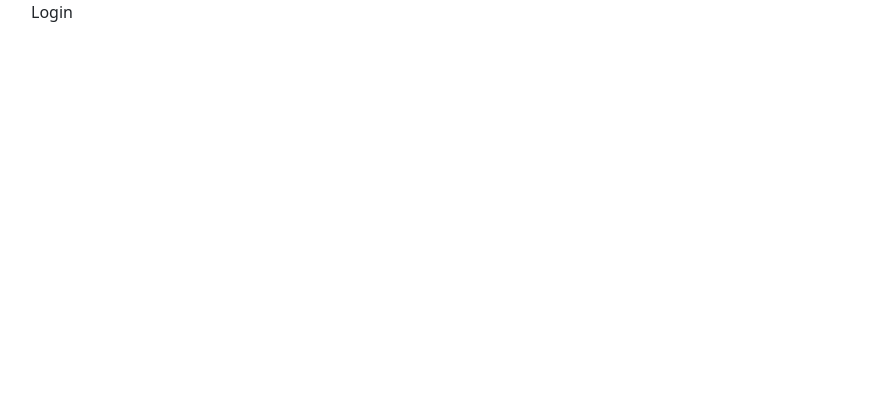
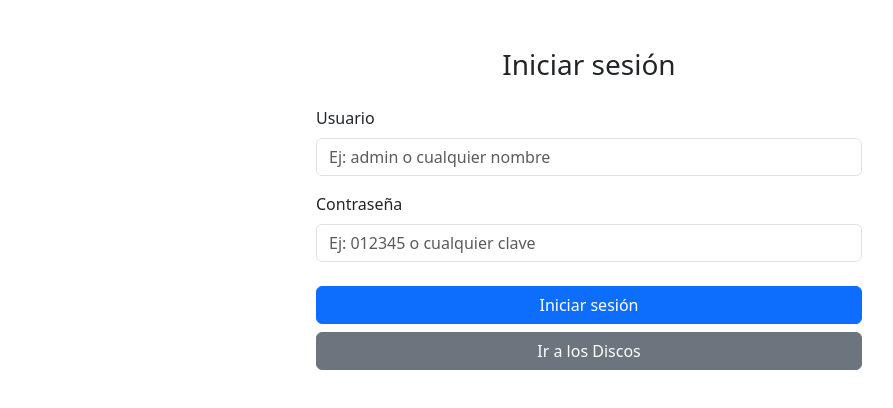
Before and after one commit to Ariel333111/ProyectoFinalReactAEO, a React (Vite) app: page /Login in a window 1280 px wide. Shown: the top 408 px of the page, without its empty margins (51-944 px from the left). Built offline with nearby package versions, Linux system fonts and the light colour scheme.

Commit message:
Se hace la funcionalidad AuthContext para las rutas protegidas y login

```diff
--- a/src/App.jsx
+++ b/src/App.jsx
@@ -8,9 +8,13 @@ import Contact from "./pages/Contact";
 import About from "./pages/About";
 import Login from "./pages/Login";
 import { CarritoProvider } from "./components/CarritoContext";
+import { AuthProvider } from "./components/AuthContext";
+import RutaProtegida from "./components/RutaProtegida";
+import RutaAdmin from "./components/RutaAdmin";
 
 function App() {
   return (
+    <AuthProvider>
       <CarritoProvider>
         <Router>
           <Routes>
@@ -18,12 +22,27 @@ function App() {
             <Route path="/About" element={<About />} />
             <Route path="/Contact" element={<Contact />} />
             <Route path="/Login" element={<Login />} />
-          <Route path="/Admin" element={<Admin />} />
+            <Route
+              path="/Admin"
+              element={
+                <RutaAdmin>
+                  <Admin />
+                </RutaAdmin>
+              }
+            />
             <Route path="/Ofertas" element={<Ofertas />} />
-          <Route path="/Carrito" element={<Carrito />} />
+            <Route
+              path="/Carrito"
+              element={
+                <RutaProtegida>
+                  <Carrito />
+                </RutaProtegida>
+              }
+            />
           </Routes>
         </Router>
       </CarritoProvider>
+    </AuthProvider>
   );
 }
 
--- /dev/null
+++ b/src/components/AuthContext.jsx
@@ -0,0 +1,38 @@
+import { createContext, useContext, useState } from "react";
+
+const AuthContext = createContext();
+
+export const AuthProvider = ({ children }) => {
+  const [user, setUser] = useState(() => {
+    const storedUser = localStorage.getItem("authUser");
+    return storedUser ? JSON.parse(storedUser) : null;
+  });
+
+  const login = (username, password) => {
+    let userData;
+    // Para admin
+    if (username === "admin" && password === "012345") {
+      userData = { username: "admin", role: "admin" };
+    } else {
+      // Cualquier otro nombre y clave
+      userData = { username, role: "user" };
+    }
+
+    setUser(userData);
+    localStorage.setItem("authUser", JSON.stringify(userData));
+    return true;
+  };
+
+  const logout = () => {
+    setUser(null);
+    localStorage.removeItem("authUser");
+  };
+
+  return (
+    <AuthContext.Provider value={{ user, login, logout }}>
+      {children}
+    </AuthContext.Provider>
+  );
+};
+
+export const useAuth = () => useContext(AuthContext);
--- a/src/components/NavBar.jsx
+++ b/src/components/NavBar.jsx
@@ -4,10 +4,38 @@ import "bootstrap-icons/font/bootstrap-icons.css";
 import { CartFill } from "react-bootstrap-icons";
 import { CarritoContext } from "./CarritoContext";
 import { useContext } from "react";
+import { useAuth } from "./AuthContext";
+import Swal from "sweetalert2";
 
 function Navegacion() {
   const { carrito } = useContext(CarritoContext);
+  const { user, logout } = useAuth();
+  const navigate = useNavigate();
+
   const totalItems = carrito.reduce((acc, item) => acc + item.cantidad, 0);
+
+  const handleLogout = () => {
+    Swal.fire({
+      title: "¿Cerrar sesión?",
+      text: "Tu sesión actual se cerrará",
+      icon: "warning",
+      showCancelButton: true,
+      confirmButtonText: "Sí, cerrar",
+      cancelButtonText: "Cancelar",
+    }).then((result) => {
+      if (result.isConfirmed) {
+        logout();
+        Swal.fire({
+          icon: "success",
+          title: "Sesión cerrada",
+          text: "Hasta pronto 👋",
+          timer: 1500,
+          showConfirmButton: false,
+        });
+        navigate("/");
+      }
+    });
+  };
 
   return (
     <Navbar expand="lg" style={{ backgroundColor: "#b3cde0" }} className="py-3">
@@ -26,9 +54,17 @@ function Navegacion() {
           />
           <span className="fw-bold ms-2 text-dark">Vinilos E-Commerce</span>
         </Navbar.Brand>
+
         <Navbar.Toggle aria-controls="basic-navbar-nav" />
         <Navbar.Collapse id="basic-navbar-nav">
           <Nav className="d-flex gap-4 justify-content-start w-75">
+            {/* Mostrar nombre del usuario logueado */}
+            {user && (
+              <span className="text-dark fw-bold align-self-center">
+                Hola, {user.username}
+              </span>
+            )}
+
             <Nav.Link as={Link} to="/" className="text-dark">
               Productos
             </Nav.Link>
@@ -42,15 +78,26 @@ function Navegacion() {
               Sobre Nosotros
             </Nav.Link>
 
+            {/* Solo mostrar Admin si el usuario es admin */}
+            {user?.role === "admin" && (
               <Nav.Link as={Link} to="/Admin" className="text-dark">
                 Admin
               </Nav.Link>
+            )}
 
+            {/* Mostrar Login si no hay usuario */}
+            {!user && (
               <Nav.Link as={Link} to="/Login" className="text-dark">
                 Login
               </Nav.Link>
+            )}
 
-            <Button variant="outline-light">Cerrar sesión</Button>
+            {/* Mostrar Cerrar sesión si hay usuario */}
+            {user && (
+              <Button variant="outline-dark" onClick={handleLogout}>
+                Cerrar sesión
+              </Button>
+            )}
 
             <Nav.Link
               as={Link}
--- /dev/null
+++ b/src/components/RutaAdmin.jsx
@@ -0,0 +1,10 @@
+// src/components/AdminRoute.jsx
+import { Navigate } from "react-router-dom";
+import { useAuth } from "./AuthContext";
+
+const RutaAdmin = ({ children }) => {
+  const { user } = useAuth();
+  return user?.role === "admin" ? children : <Navigate to="/Login" />;
+};
+
+export default RutaAdmin;
--- /dev/null
+++ b/src/components/RutaProtegida.jsx
@@ -0,0 +1,10 @@
+// src/components/ProtectedRoute.jsx
+import { Navigate } from "react-router-dom";
+import { useAuth } from "./AuthContext";
+
+const RutaProtegida = ({ children }) => {
+  const { user } = useAuth();
+  return user ? children : <Navigate to="/Login" />;
+};
+
+export default RutaProtegida;
--- a/src/pages/Login.jsx
+++ b/src/pages/Login.jsx
@@ -1,7 +1,108 @@
-import { Container } from "react-bootstrap";
+import { useState } from "react";
+import { useNavigate } from "react-router-dom";
+import { useAuth } from "../components/AuthContext";
+import { Button, Form, Spinner, Container, Row, Col } from "react-bootstrap";
+import Swal from "sweetalert2";
 
-function Login() {
-  return <Container>Login</Container>;
-}
+const Login = () => {
+  const [username, setUsername] = useState("");
+  const [password, setPassword] = useState("");
+  const [loading, setLoading] = useState(false);
+  const { login } = useAuth();
+  const navigate = useNavigate();
+
+  const handleSubmit = async (e) => {
+    e.preventDefault();
+
+    if (!username.trim() || !password.trim()) {
+      Swal.fire({
+        icon: "warning",
+        title: "Campos vacíos",
+        text: "Por favor completá usuario y contraseña",
+      });
+      return;
+    }
+
+    setLoading(true);
+
+    const normalizedUsername = username.trim().toLowerCase();
+    const success = login(normalizedUsername, password);
+
+    setTimeout(() => {
+      setLoading(false);
+      if (success) {
+        Swal.fire({
+          icon: "success",
+          title: `¡Bienvenido ${normalizedUsername}!`,
+          text:
+            normalizedUsername === "admin" && password === "1234"
+              ? "Accediendo al panel de administración"
+              : "Accediendo a Vinilos E-Commerce",
+          timer: 2200,
+          showConfirmButton: false,
+        });
+
+        if (normalizedUsername === "admin" && password === "1234") {
+          navigate("/Admin");
+        } else {
+          navigate("/");
+        }
+      } else {
+        Swal.fire({
+          icon: "error",
+          title: "Credenciales incorrectas",
+          text: "Intentá nuevamente",
+        });
+      }
+    }, 1000); // Simula carga
+  };
+
+  return (
+    <Container className="mt-5">
+      <Row className="justify-content-center">
+        <Col xs={12} md={6}>
+          <h3 className="text-center mb-4">Iniciar sesión</h3>
+          <Form onSubmit={handleSubmit}>
+            <Form.Group className="mb-3">
+              <Form.Label>Usuario</Form.Label>
+              <Form.Control
+                type="text"
+                autoComplete="off"
+                value={username}
+                onChange={(e) => setUsername(e.target.value)}
+                placeholder="Ej: admin o cualquier nombre"
+              />
+            </Form.Group>
+            <Form.Group className="mb-3">
+              <Form.Label>Contraseña</Form.Label>
+              <Form.Control
+                type="password"
+                autoComplete="off"
+                value={password}
+                onChange={(e) => setPassword(e.target.value)}
+                placeholder="Ej: 012345 o cualquier clave"
+              />
+            </Form.Group>
+            <div className="d-grid gap-2 mt-4">
+              <Button type="submit" variant="primary" disabled={loading}>
+                {loading ? (
+                  <>
+                    <Spinner animation="border" size="sm" className="me-2" />
+                    Validando...
+                  </>
+                ) : (
+                  "Iniciar sesión"
+                )}
+              </Button>
+              <Button variant="secondary" onClick={() => navigate("/")}>
+                Ir a los Discos
+              </Button>
+            </div>
+          </Form>
+        </Col>
+      </Row>
+    </Container>
+  );
+};
 
 export default Login;
```
Lines whose indentation alone changed are shown as unchanged.
